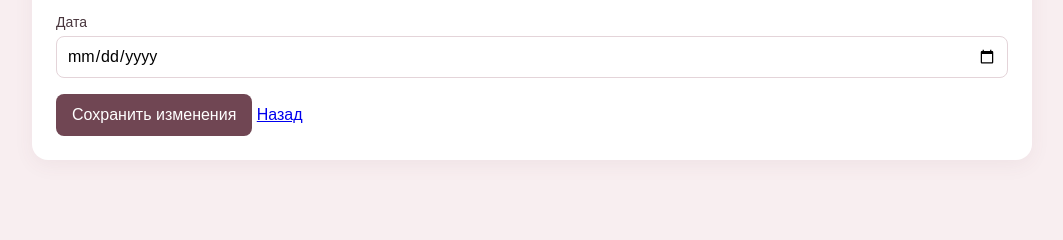
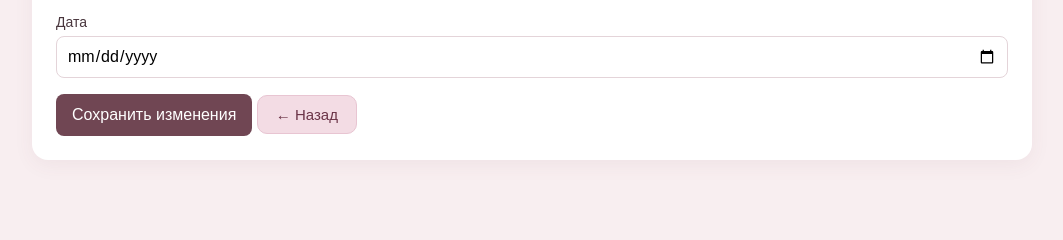
Before and after one commit to kamishaga44/expense_tracker, a Flask app: template templates/edit_expense.html in a window 1280 px wide. Shown: the part 401-641 px from the top of the page, without its empty margins (108-1171 px from the left). Run offline with Flask 3, Linux system fonts and the light colour scheme; the template is opened without the code that fills it, so the values that code supplies are empty; some libraries are stand-ins or nearby versions.

Commit message:
Style back button on edit page

```diff
--- a/static/style.css
+++ b/static/style.css
@@ -238,3 +238,21 @@ th {
     border-radius: 20px;
     transition: width 0.3s ease;
 }
+
+.back-button {
+    display: inline-block;
+    margin-top: 12px;
+    padding: 10px 18px;
+    background-color: #f3dce4;
+    color: #6b3447;
+    text-decoration: none;
+    border: 1px solid #e8c5d2;
+    border-radius: 10px;
+    font-size: 15px;
+    font-weight: 500;
+    transition: background-color 0.2s ease;
+}
+
+.back-button:hover {
+    background-color: #eac8d3;
+}
--- a/templates/edit_expense.html
+++ b/templates/edit_expense.html
@@ -51,7 +51,7 @@
                        value="{{ expense.expense_date.isoformat() }}" required>
 
                 <button type="submit">Сохранить изменения</button>
-                <a href="{{ url_for('index') }}">Назад</a>
+                <a class="back-button" href="{{ url_for('index') }}">← Назад</a>
             </form>
         </section>
     </main>
```
